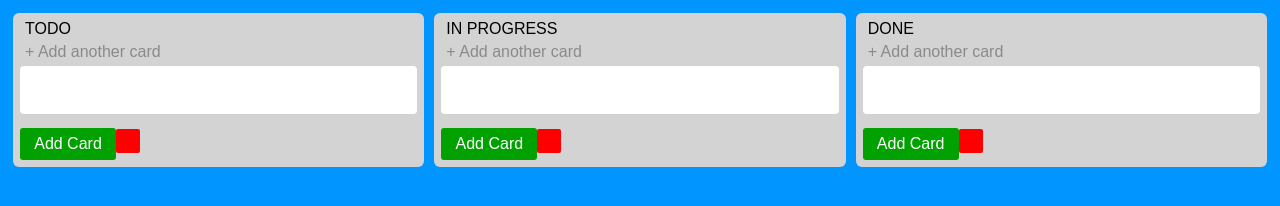
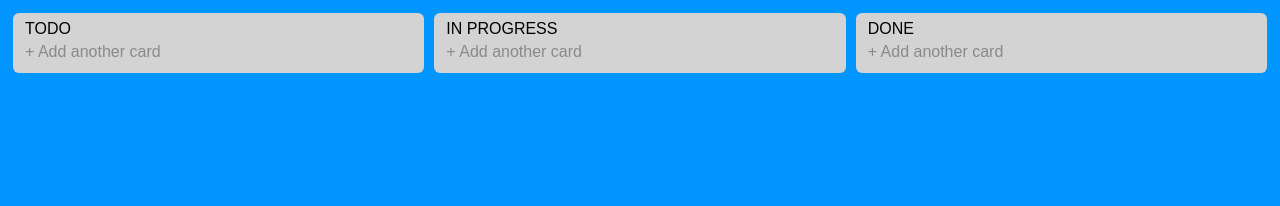
Before and after one commit to SBoyarkin/ahj-dnd, a website built with webpack: page src/index.html in a window 1280 px wide. Built offline with nearby package versions, Linux system fonts and the light colour scheme.

Commit message:
class columnWidget.js

```diff
--- a/src/css/style.css
+++ b/src/css/style.css
@@ -41,6 +41,7 @@ body {
 
 .add-btn:hover {
   color: #636363;
+  user-select: none;
 }
 
 .closes-btn {
--- a/src/index.js
+++ b/src/index.js
@@ -8,4 +8,4 @@ const todo = document.querySelector(".todo");
 
 const colWindget = new ColumnWidget(todo);
 
-todo.appendChild(colWindget.createCol())
+todo.append(colWindget.createCol());
--- a/src/js/columnWidget.js
+++ b/src/js/columnWidget.js
@@ -7,25 +7,43 @@ export class ColumnWidget {
   createCol(el) {
     this.title.forEach((e) => {
       const column = document.createElement("div");
+      column.id = e;
       column.classList.add("column");
       const title = document.createElement("div");
       title.classList.add("title");
       title.textContent = e;
+
+      const addBtn = document.createElement("div");
+      addBtn.classList.add("add-btn");
+      addBtn.textContent = "+ Add another card";
+
       const addItem = document.createElement("div");
       addItem.classList.add("addItem");
-      (addItem.innerHTML =
-        '       <div class="add-btn"> + Add another card</div>\n' +
-        '       <div class="input">\n' +
-        '         <input class="text-input" type="text">\n' +
-        '         <div class="d-flex">\n' +
-        '           <div class="g-btn">Add Card</div>\n' +
-        '           <div class="closes-btn"></div>\n' +
-        "         </div>\n" +
-        "       </div>\n" +
-        "     </div>"),
-        column.append(title);
-      column.append(addItem);
-      this.el.append(column)
+      addItem.appendChild(addBtn);
+
+      column.append(title, addItem);
+      this._createLocalStorage(e);
+
+      this.el.append(column);
+      console.log(e);
     });
+    return "";
+  }
+
+  createItem() {
+    const item = document.createElement("div");
+    item.id = crypto.randomUUID();
+    item.classList.add("column-item");
+  }
+
+  removeItem() {}
+
+  _createLocalStorage(key) {
+    if (key in localStorage) {
+      console.log("Ключ уже существует:", key);
+    } else {
+      localStorage.setItem(key, JSON.stringify([]));
+      console.log("Ключ создан:", key);
+    }
   }
 }
```
